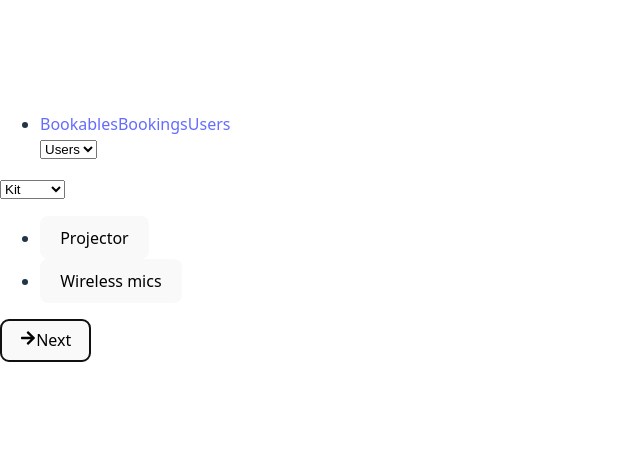
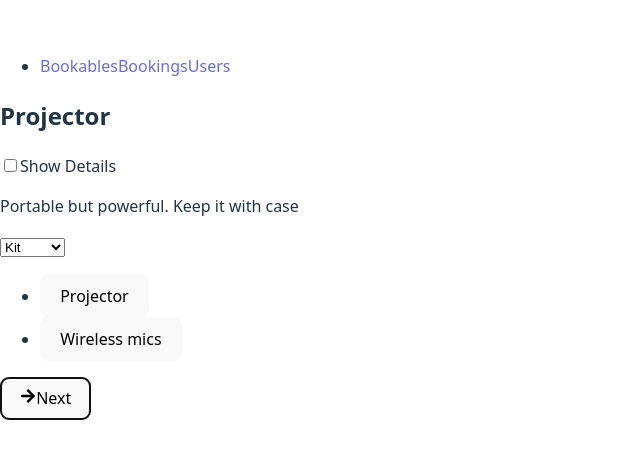
Before and after one commit to xxlarteom90/my-app, a React app in the folder frontend/: page /bookablesPage in a window 1280 px wide. Shown: the part 163-622 px from the top of the page, without its empty margins (0-640 px from the left). Built offline with nearby package versions, Linux system fonts and the light colour scheme; the HTML template or start-up script is replaced by a standard one.

Commit message:
0208-bookable-details

```diff
--- a/frontend/src/App.tsx
+++ b/frontend/src/App.tsx
@@ -2,7 +2,7 @@ import { Navbar } from "react-bootstrap";
 // import { QuestionCard } from "./components/QuestionCard";
 import { Outlet } from "react-router";
 import { Link } from "react-router-dom";
-import { UserPicker } from "./components/users/UserPicker";
+// import { UserPicker } from "./components/users/UserPicker";
 // import { QuestionCard } from "./components/QuestionCard";
 
 function App() {
@@ -40,7 +40,7 @@ function App() {
                 <span>Users</span>
               </Link>
 
-              <UserPicker />
+              {/* <UserPicker /> */}
             </li>
           </ul>
         </nav>
--- a/frontend/src/pages/bookables/BookablesList.tsx
+++ b/frontend/src/pages/bookables/BookablesList.tsx
@@ -1,14 +1,19 @@
-import { useState } from "react";
-import { bookables } from "../../static.json";
+import { Fragment, useState } from "react";
+import { bookables, days, sessions } from "../../static.json";
 import { Button } from "react-bootstrap";
 import { FaArrowRight } from "react-icons/fa";
 
 export function BookablesList() {
   // const group = "Rooms";
-  const [group, setGroup] = useState("Kit")
+  const [group, setGroup] = useState("Kit");
   const bookablesInGroup = bookables.filter((b) => b.group === group);
   const [bookableIndex, setBookableIndex] = useState(0);
-  const groups = [...new Set(bookables.map(b=>b.group))]
+  const groups = [...new Set(bookables.map((b) => b.group))];
+  const bookable = bookablesInGroup[bookableIndex];
+
+  console.log("Bookableeessss", bookable);
+
+  const [hasDetails, setHasDetails] = useState(false);
 
   function nextBookable() {
     setBookableIndex((i) => (i + 1) % bookablesInGroup.length);
@@ -17,12 +22,55 @@ export function BookablesList() {
   console.log(bookableIndex);
 
   return (
+    <Fragment>
+      <div className="container gap-2">
+      {bookable && (
+        <div className="row align-items-end">
+          <div className="col-12">
+            <div className="item-header">
+              <h2>{bookable.title}</h2>
+              <span className="controls">
+                <label>
+                  <input
+                    type="checkbox"
+                    checked={hasDetails}
+                    onChange={() => setHasDetails((has) => !has)}
+                  />
+                  Show Details
+                </label>
+              </span>
+            </div>
+
+            <p>{bookable.notes}</p>
+            {hasDetails && (
+              <div className="item-details">
+                <h3>Availability</h3>
+                <div className="bookable-availability">
+                  <ul>
+                    {bookable.days?.sort().map((d) => (
+                      <li key={d}>{days[d]}</li>
+                    ))}
+                  </ul>
+
+                  <ul>
+                    {bookable.sessions?.map((s) => (
+                      <li key={s}>{sessions[s]}</li>
+                    ))}
+                  </ul>
+                </div>
+              </div>
+            )}
+          </div>
+        </div>
+      )}
+
       <div>
-
-      <select
-      value={group}
-      onChange={(e) => setGroup(e.target.value)}>
-        {groups.map(g =><option value={g} key={g}>{g}</option>)}
+        <select value={group} onChange={(e) => setGroup(e.target.value)}>
+          {groups.map((g) => (
+            <option value={g} key={g}>
+              {g}
+            </option>
+          ))}
         </select>
 
         <ul className="bookables items-list-nav">
@@ -42,10 +90,12 @@ export function BookablesList() {
 
         <p>
           <Button onClick={nextBookable} autoFocus>
-        <FaArrowRight/>
+            <FaArrowRight />
             Next
           </Button>
         </p>
       </div>
+      </div>
+    </Fragment>
   );
 }
--- a/frontend/src/static.json
+++ b/frontend/src/static.json
@@ -32,8 +32,22 @@
       "sessions": [0, 1, 2, 3, 4, 5],
       "days": [0, 1, 2, 3, 4, 5, 6]
     },
-    { "id": 4, "group": "Kit", "title": "Projector" },
-    { "id": 5, "group": "Kit", "title": "Wireless mics" }
+    {
+      "id": 4,
+      "group": "Kit",
+      "title": "Projector",
+      "notes": "Portable but powerful. Keep it with case",
+      "sessions": [0, 1, 2, 3, 4],
+      "days": [0, 1, 2, 3, 4]
+    },
+    {
+      "id": 5,
+      "group": "Kit",
+      "title": "Wireless mics",
+      "notes": "Portable but powerful. Keep it with case",
+      "sessions": [0, 1, 2, 3, 4],
+      "days": [0, 1, 2, 3, 4]
+    }
   ],
   "users": [],
   "bookings": [],
```
Lines whose indentation alone changed are shown as unchanged.
